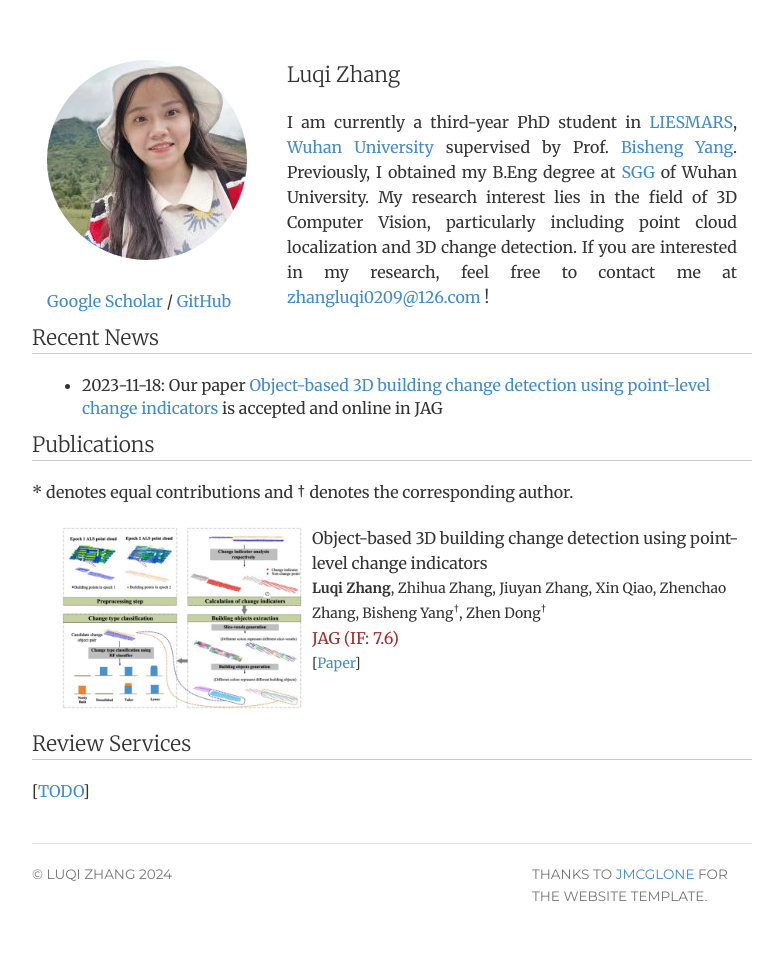
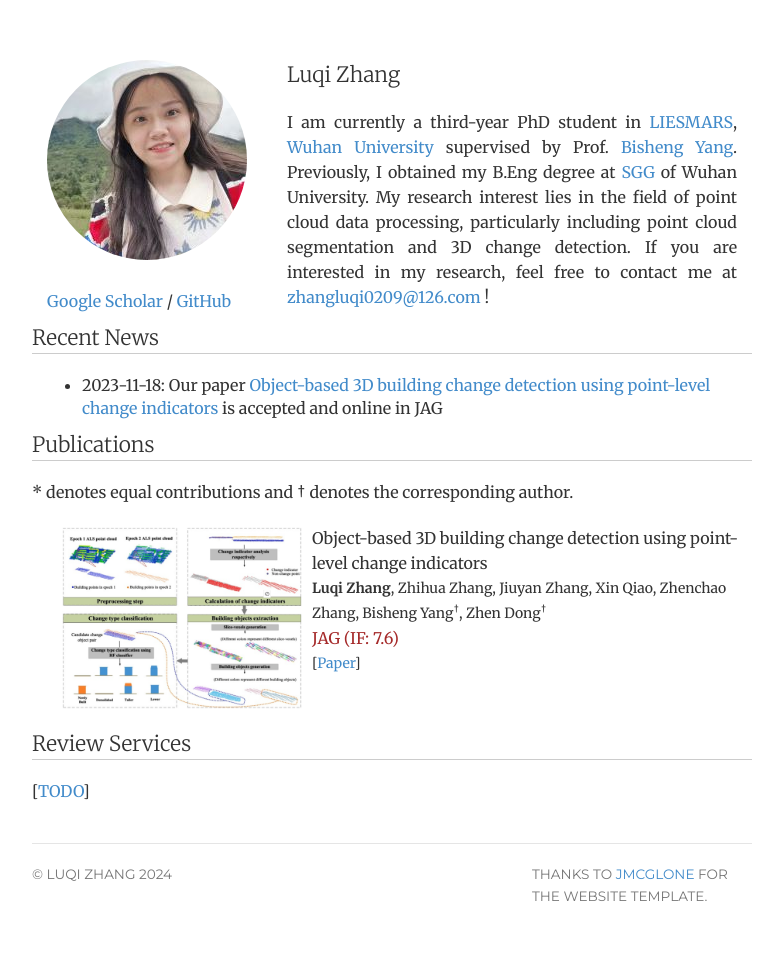
Before and after one commit to zhangluqi0209/luqi.zhang, a Jekyll site: the page built from index.html, in a window 1280 px wide. Shown: the whole page, without its empty margins (248-1031 px from the left). Built offline with Jekyll 4.4.1, drawn with Linux system fonts in a browser that asks for light colours.

Commit message:
Update index.html

```diff
--- a/index.html
+++ b/index.html
@@ -19,7 +19,7 @@ description:
 			<div style="text-align:justify; line-height:25px;">
 				I am currently a third-year PhD student in <a href="http://www.lmars.whu.edu.cn/en/">LIESMARS</a>, <a href="https://en.whu.edu.cn/">Wuhan University</a>
 				supervised by Prof. <a href="http://3s.whu.edu.cn/ybs/index.htm">Bisheng Yang</a>.
-				Previously, I obtained my B.Eng degree at <a href="http://main.sgg.whu.edu.cn/">SGG</a> of Wuhan University. My research interest lies in the field of 3D Computer Vision, particularly including point cloud localization and 3D change detection.
+				Previously, I obtained my B.Eng degree at <a href="http://main.sgg.whu.edu.cn/">SGG</a> of Wuhan University. My research interest lies in the field of point cloud data processing, particularly including point cloud segmentation and 3D change detection.
 				If you are interested in my research, feel free to contact me at <a href="mailto:zhangluqi0209@126.com ">zhangluqi0209@126.com </a>!<br>
 			</div>
 		</div>
```
